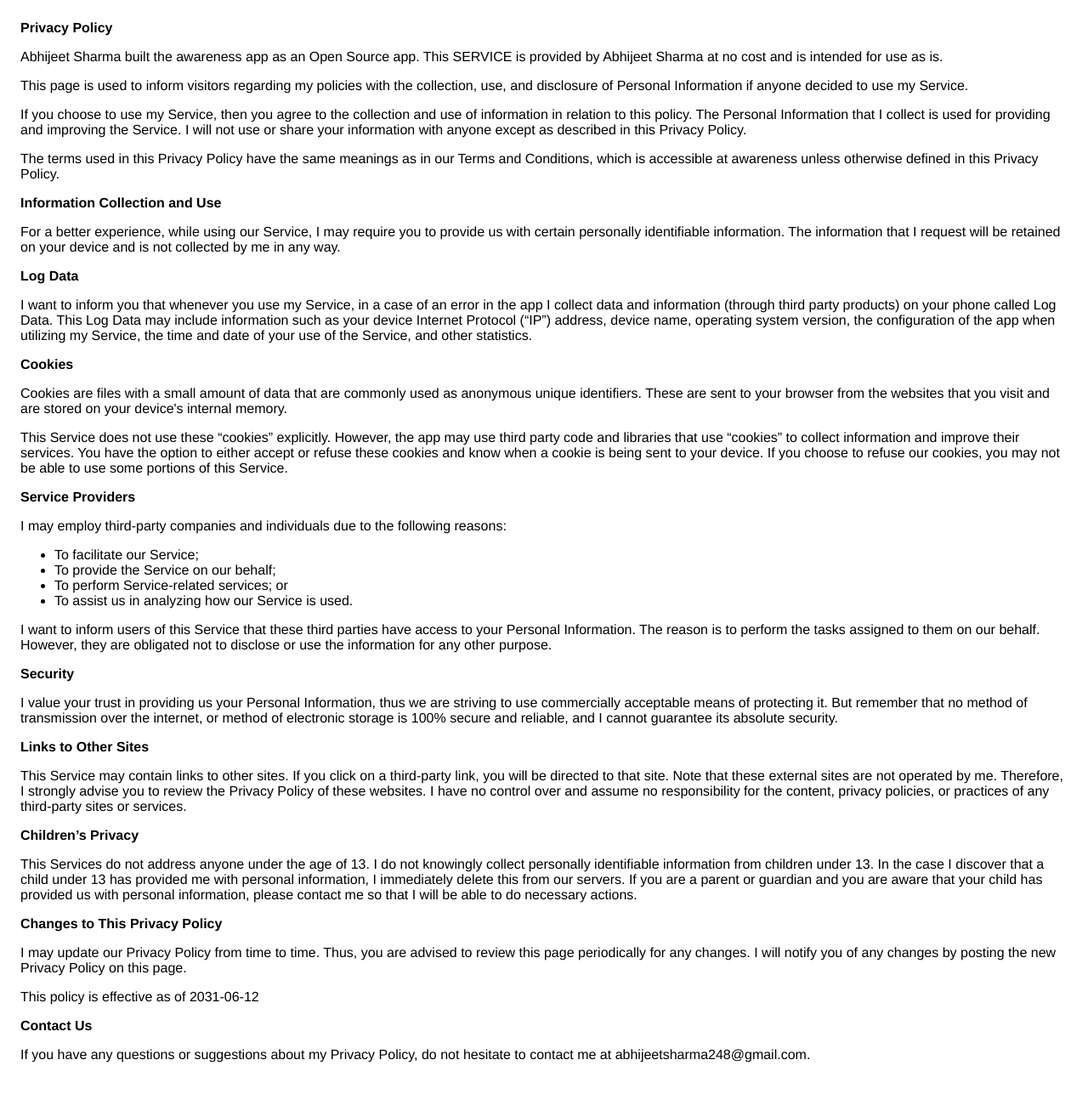
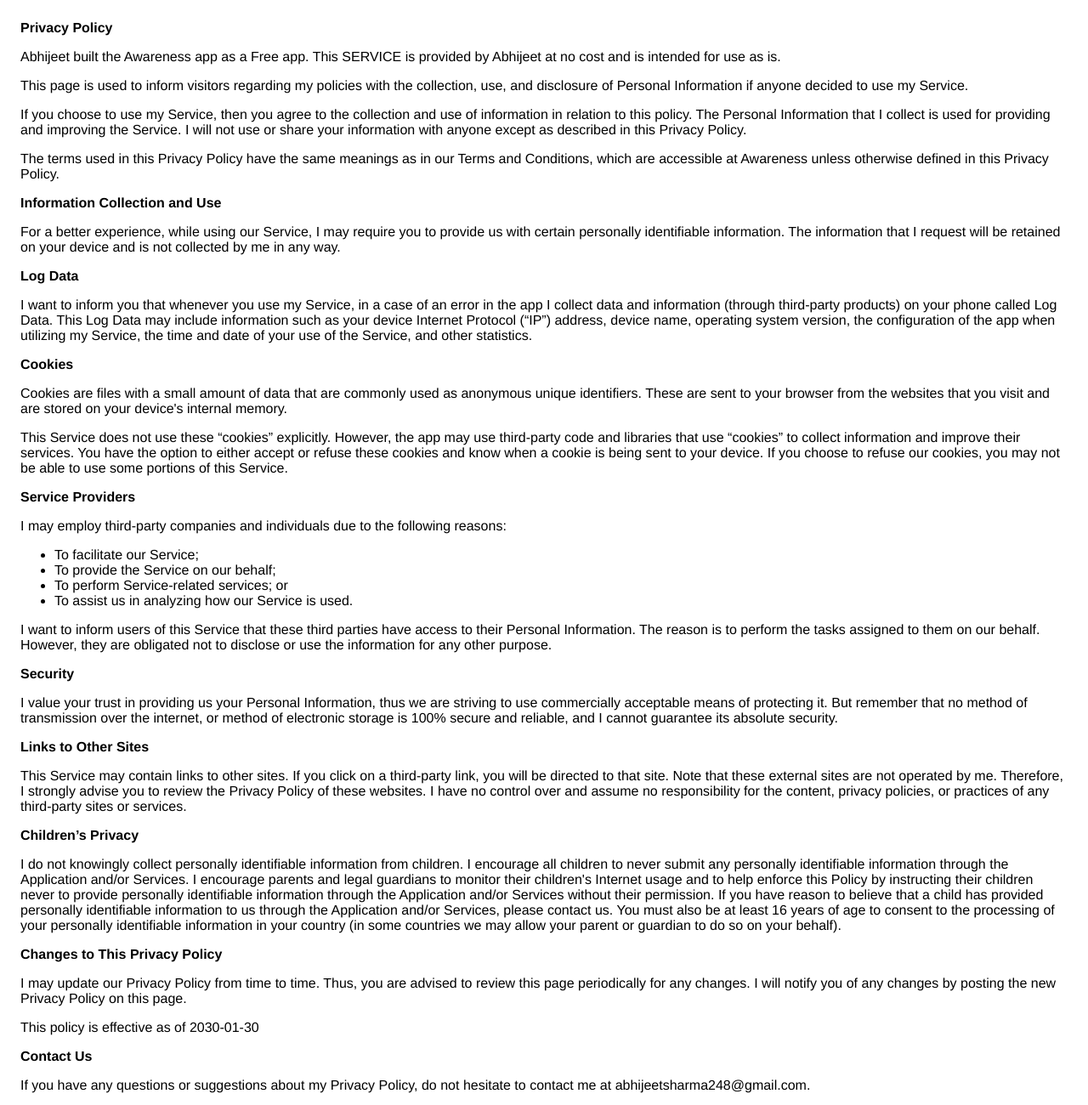
Before and after one commit to iamabs2001/policy, a plain HTML site: page awareness/index.html in a window 1280 px wide. Shown: the whole page at 85% size. Drawn offline with Linux system fonts and the light colour scheme.

Commit message:
Update index.html

```diff
--- a/awareness/index.html
+++ b/awareness/index.html
@@ -1,76 +1,107 @@
 <!DOCTYPE html>
 <html>
+
 <head>
     <meta charset='utf-8'>
     <meta name='viewport' content='width=device-width'>
     <title>Privacy Policy</title>
-      <style> body { font-family: 'Helvetica Neue', Helvetica, Arial, sans-serif; padding:1em; } </style>
+    <style>
+        body {
+            font-family: 'Helvetica Neue', Helvetica, Arial, sans-serif;
+            padding: 1em;
+        }
+    </style>
 </head>
+
 <body>
-    <strong>Privacy Policy</strong> <p>
-                  Abhijeet Sharma built the awareness app as
-                  an Open Source app. This SERVICE is provided by
-                  Abhijeet Sharma at no cost and is intended for use as
+    <strong>Privacy Policy</strong>
+    <p>
+        Abhijeet built the Awareness app as
+        a Free app. This SERVICE is provided by
+        Abhijeet at no cost and is intended for use as
         is.
-                </p> <p>
+    </p>
+    <p>
         This page is used to inform visitors regarding my
         policies with the collection, use, and disclosure of Personal
         Information if anyone decided to use my Service.
-                </p> <p>
+    </p>
+    <p>
         If you choose to use my Service, then you agree to
         the collection and use of information in relation to this
         policy. The Personal Information that I collect is
         used for providing and improving the Service. I will not use or share your information with
         anyone except as described in this Privacy Policy.
-                </p> <p>
+    </p>
+    <p>
         The terms used in this Privacy Policy have the same meanings
-                  as in our Terms and Conditions, which is accessible at
-                  awareness unless otherwise defined in this Privacy Policy.
-                </p> <p><strong>Information Collection and Use</strong></p> <p>
+        as in our Terms and Conditions, which are accessible at
+        Awareness unless otherwise defined in this Privacy Policy.
+    </p>
+    <p><strong>Information Collection and Use</strong></p>
+    <p>
         For a better experience, while using our Service, I
         may require you to provide us with certain personally
         identifiable information. The information that
         I request will be retained on your device and is not collected by me in any way.
-                </p> <!----> <p><strong>Log Data</strong></p> <p>
+    </p> <!---->
+    <p><strong>Log Data</strong></p>
+    <p>
         I want to inform you that whenever you
         use my Service, in a case of an error in the app
-                  I collect data and information (through third party
+        I collect data and information (through third-party
         products) on your phone called Log Data. This Log Data may
         include information such as your device Internet Protocol
         (“IP”) address, device name, operating system version, the
         configuration of the app when utilizing my Service,
         the time and date of your use of the Service, and other
         statistics.
-                </p> <p><strong>Cookies</strong></p> <p>
+    </p>
+    <p><strong>Cookies</strong></p>
+    <p>
         Cookies are files with a small amount of data that are
         commonly used as anonymous unique identifiers. These are sent
         to your browser from the websites that you visit and are
         stored on your device's internal memory.
-                </p> <p>
+    </p>
+    <p>
         This Service does not use these “cookies” explicitly. However,
-                  the app may use third party code and libraries that use
+        the app may use third-party code and libraries that use
         “cookies” to collect information and improve their services.
         You have the option to either accept or refuse these cookies
         and know when a cookie is being sent to your device. If you
         choose to refuse our cookies, you may not be able to use some
         portions of this Service.
-                </p> <p><strong>Service Providers</strong></p> <p>
+    </p>
+    <p><strong>Service Providers</strong></p>
+    <p>
         I may employ third-party companies and
         individuals due to the following reasons:
-                </p> <ul><li>To facilitate our Service;</li> <li>To provide the Service on our behalf;</li> <li>To perform Service-related services; or</li> <li>To assist us in analyzing how our Service is used.</li></ul> <p>
+    </p>
+    <ul>
+        <li>To facilitate our Service;</li>
+        <li>To provide the Service on our behalf;</li>
+        <li>To perform Service-related services; or</li>
+        <li>To assist us in analyzing how our Service is used.</li>
+    </ul>
+    <p>
         I want to inform users of this Service
-                  that these third parties have access to your Personal
+        that these third parties have access to their Personal
         Information. The reason is to perform the tasks assigned to
         them on our behalf. However, they are obligated not to
         disclose or use the information for any other purpose.
-                </p> <p><strong>Security</strong></p> <p>
+    </p>
+    <p><strong>Security</strong></p>
+    <p>
         I value your trust in providing us your
         Personal Information, thus we are striving to use commercially
         acceptable means of protecting it. But remember that no method
         of transmission over the internet, or method of electronic
         storage is 100% secure and reliable, and I cannot
         guarantee its absolute security.
-                </p> <p><strong>Links to Other Sites</strong></p> <p>
+    </p>
+    <p><strong>Links to Other Sites</strong></p>
+    <p>
         This Service may contain links to other sites. If you click on
         a third-party link, you will be directed to that site. Note
         that these external sites are not operated by me.
@@ -79,25 +110,39 @@
         no control over and assume no responsibility for the content,
         privacy policies, or practices of any third-party sites or
         services.
-                </p> <p><strong>Children’s Privacy</strong></p> <p>
-                  This Services do not address anyone under the age of 13.
+    </p>
+    <p><strong>Children’s Privacy</strong></p> <!---->
+    <div>
+        <p>
             I do not knowingly collect personally
-                  identifiable information from children under 13. In the case
-                  I discover that a child under 13 has provided
-                  me with personal information, I immediately
-                  delete this from our servers. If you are a parent or guardian
-                  and you are aware that your child has provided us with
-                  personal information, please contact me so that
-                  I will be able to do necessary actions.
-                </p> <p><strong>Changes to This Privacy Policy</strong></p> <p>
+            identifiable information from children. I
+            encourage all children to never submit any personally
+            identifiable information through
+            the Application and/or Services.
+            I encourage parents and legal guardians to monitor
+            their children's Internet usage and to help enforce this Policy by instructing
+            their children never to provide personally identifiable information through the Application and/or Services
+            without their permission. If you have reason to believe that a child
+            has provided personally identifiable information to us through the Application and/or Services,
+            please contact us. You must also be at least 16 years of age to consent to the processing
+            of your personally identifiable information in your country (in some countries we may allow your parent
+            or guardian to do so on your behalf).
+        </p>
+    </div>
+    <p><strong>Changes to This Privacy Policy</strong></p>
+    <p>
         I may update our Privacy Policy from
         time to time. Thus, you are advised to review this page
         periodically for any changes. I will
         notify you of any changes by posting the new Privacy Policy on
         this page.
-                </p> <p>This policy is effective as of 2031-06-12</p> <p><strong>Contact Us</strong></p> <p>
+    </p>
+    <p>This policy is effective as of 2030-01-30</p>
+    <p><strong>Contact Us</strong></p>
+    <p>
         If you have any questions or suggestions about my
         Privacy Policy, do not hesitate to contact me at abhijeetsharma248@gmail.com.
     </p>
 </body>
+
 </html>
```
Lines whose indentation alone changed are shown as unchanged.
